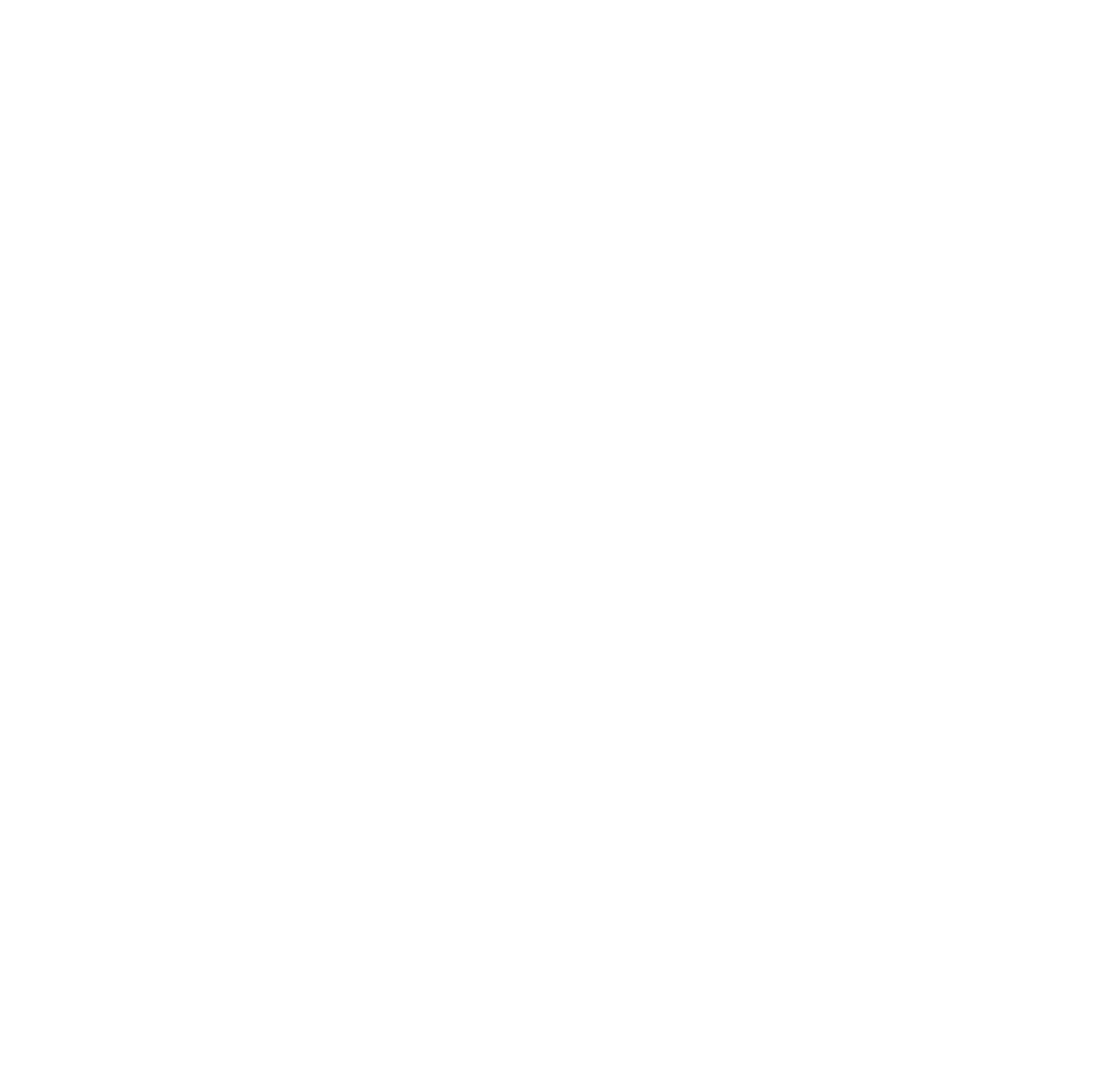
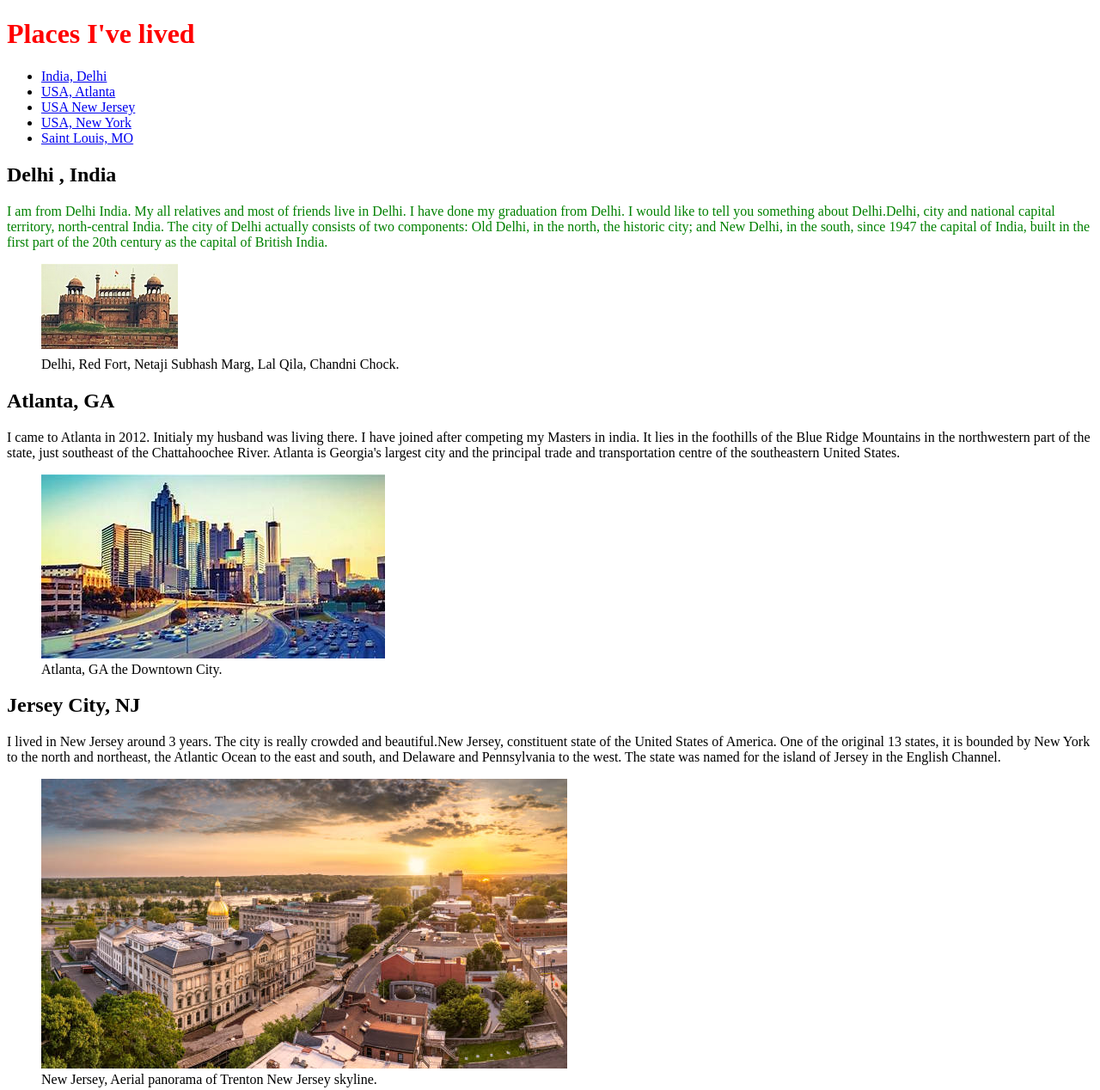
Before and after one commit to STL-WomenPlus-WebDev-March2023/js-assignment-4-html-me-something-DrSuman1, a website: page index.html in a window 1280 px wide. Shown: the top 1268 px of the page at 86% size. Before the commit the page ends 800 px from the top, so only its background shows below. Drawn offline with Linux system fonts and the light colour scheme.

Commit message:
did some styling.

```diff
--- a/index.html
+++ b/index.html
@@ -1,8 +1,86 @@
+
 <!DOCTYPE html>
 <html>
-   <head>
-   </head>
-   <body>
-      <!-- Write your HTML in this file! -->
-   </body>
+	<head>
+      <link rel="stylesheet" href="styles.css">
+		<title>Suman - Places I've lived</title>
+
+	</head>
+	<body>
+		<header>
+			<h1 id="mainHeading">Places I've lived</h1>
+			<nav>
+				<ul>
+              	<li><a href="#delhi">India, Delhi</a></li>
+               <li><a href="#atlanta">USA, Atlanta</a></li>
+					<li><a href="#newjersey">USA New Jersey</a></li>
+					<li><a href="#newyork">USA, New York</a></li>
+					<li><a href="#stlouis">Saint Louis, MO</a></li>
+				</ul>
+			</nav>
+		</header>
+
+		<main>
+			<article>
+				<section>
+					<a name="delhi" ></a>
+					<h2> Delhi , India</h2>
+					<p  id="testP" class="funParagraph">I am from Delhi India. My all relatives and most of friends live in Delhi. I have done my graduation from Delhi. I would like to tell you something about Delhi.Delhi, city and national capital territory, north-central India. The city of Delhi actually consists of two components: Old Delhi, in the north, the historic city; and New Delhi, in the south, since 1947 the capital of India, built in the first part of the 20th century as the capital of British India.</p>
+					<figure >
+						<img  src="../images/delhi_img.jpg" alt="Delhi, CO with the Flatirons above. Courtesy of Flickr user" />
+						<figcaption class="padding">Delhi, Red Fort, Netaji Subhash Marg, Lal Qila, Chandni Chock. </figcaption>
+					</figure>
+				</section>
+				<section>
+					<a name="atlanta"></a>
+					<h2>Atlanta, GA</h2>
+					<p>I came to Atlanta in  2012. Initialy my husband was living there. I have joined after competing my
+                  Masters in india. It lies in the foothills of the Blue Ridge Mountains in the northwestern part of the state,
+                   just southeast of the Chattahoochee River. Atlanta is Georgia's largest city and the principal trade and transportation centre of the southeastern United States.</p>
+					<figure>
+						<img src="../images/atlanta_img.jpg" alt="Iron County Courthouse in Ironton, MO" />
+						<figcaption>Atlanta, GA the Downtown City.</figcaption>
+					</figure>
+				</section>
+
+            <section>
+					<a name="newjersey"></a>
+					<h2>Jersey City, NJ</h2>
+					<p>I lived in New Jersey around 3 years. The city is really crowded and beautiful.New Jersey,
+                  constituent state of the United States of America. One of the original 13 states, it is bounded by
+                  New York to the north and northeast, the Atlantic Ocean to the east and south, and Delaware and Pennsylvania to the west. The state was named for the island of Jersey in the English Channel.</p>
+					<figure>
+						<img src="../images/newjersy_img.jpg" alt="Iron County Courthouse in Ironton, MO" />
+						<figcaption>New Jersey, Aerial panorama of Trenton New Jersey skyline.</figcaption>
+					</figure>
+				</section>
+            <section>
+					<a name="newyork"></a>
+					<h2>New York, NY</h2>
+					<p>I lived in New york around 3 years. New York is composed of five boroughs – Brooklyn, the Bronx, Manhattan, Queens and Staten Island - is home to 8.4 million people who speak more than 200 languages, hail from every corner of the globe, and, together, are the heart and soul of the most dynamic city in the world.</p>
+					<figure>
+						<img src="../images/newyork_img.jpg" alt="Iron County Courthouse in Ironton, MO" />
+						<figcaption>The skyline of New York City, United States.</figcaption>
+					</figure>
+				</section>
+
+            <section>
+					<a name="stlouis"></a>
+					<h2>St.Louis, MO</h2>
+					<p>Currently i am living in St.Louis since 2017. Its a beautiful and i liked to live here for long time.St. Louis is the second-largest city in Missouri, United States. It is located near the confluence of the Mississippi and the Missouri rivers. In 2020, the city proper had a population of 301,578,[8] while its bi-state metropolitan area, which extends into Illinois, had an estimated population of over 2.8 million. It is the largest metropolitan area in Missouri and the second largest in Illinois.
+                  Before European settlement, the area had been occupied for thousands of years by various Native American cultures. From roughly 900 to 1500 CE, it was a regional center of Mississippian culture, based in Cahokia east of the river, and extending across the continent along the Mississippi and its tributaries.</p>
+					<figure>
+						<img src="../images/stl_img.avif" alt="Iron County Courthouse in Ironton, MO" />
+						<figcaption>Gateway Arch National Park St. Louis, Missouri </figcaption>
+					</figure>
+				</section>
+
+				</aside>
+			</article>
+		</main>
+
+		<footer>
+			<p>&copy; 2023 Suman Copy Rights reserved for this development.</p>
+		</footer>
+	</body>
 </html>
--- a/styles.css
+++ b/styles.css
@@ -1 +1,16 @@
 /* Write your CSS here! */
+
+body{
+    margin: 8px;
+    display: block;
+  }
+
+  .padding{
+    padding-top: 5px;;
+  }
+  #mainHeading{
+       color: red;
+  }
+  .funParagraph{
+    color: green;
+  }
```
